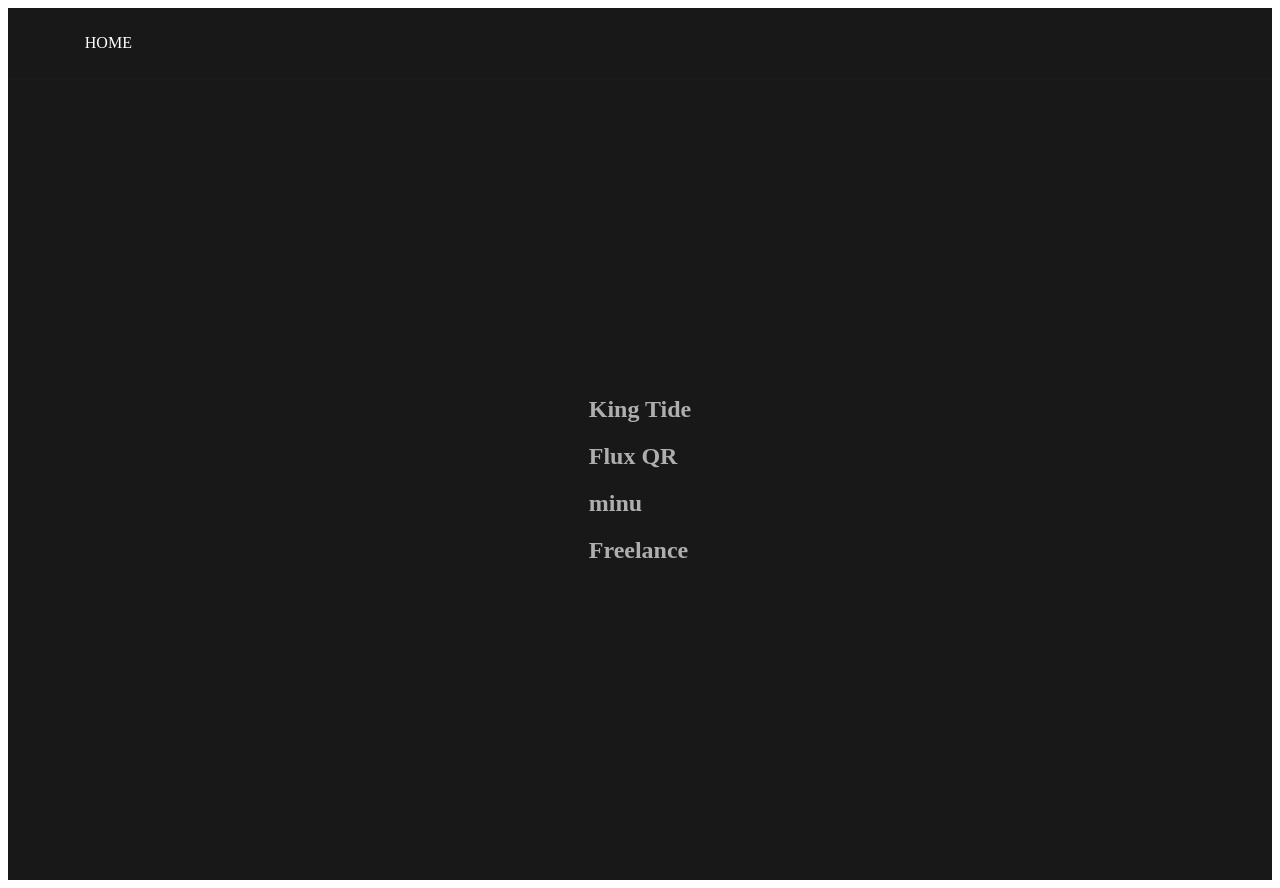
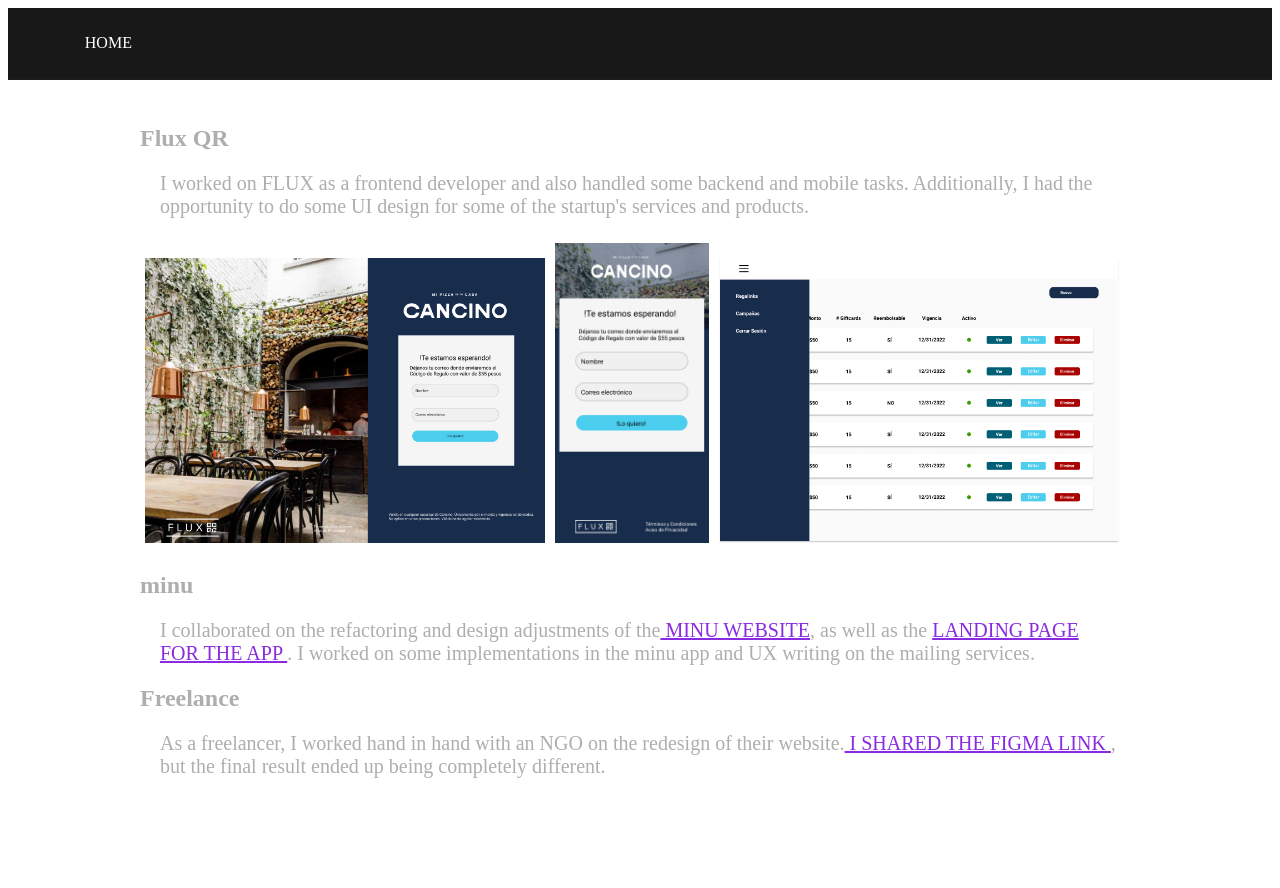
Before and after one commit to lawrayette/Karen-Molina, a Gatsby site: page /portfolio in a window 1280 px wide. After the commit the page ends 831 px from the top, so only its background shows below. Built offline with nearby package versions, Linux system fonts and the light colour scheme; Gatsby itself is replaced by a stand-in of ours.

Commit message:
portfolio

```diff
--- a/src/pages/portfolio.js
+++ b/src/pages/portfolio.js
@@ -1,22 +1,44 @@
 import React from "react";
 import Layout from "../components/Layout";
-import './../styles/about.css'
+import "./../styles/portfolio.css";
+import RegalinkDesktop from "/src/images/Desktop - 1 (1).png"
+import RegalinkMob from "/src/images/iPhone SE - 1.png"
+import RegalinkAdmin from "/src/images/Desktop - 4.png"
 
-export default function about() {
+export default function portfolio() {
   return (
     <Layout>
       <div className="about">
         <article class="set-width">
           <section>
-            <h2>King Tide</h2>
+            <h2>Flux QR</h2>
+            <p>
+              I worked on FLUX as a frontend developer and also handled some
+              backend and mobile tasks. Additionally, I had the opportunity to
+              do some UI design for some of the startup's services and products.
+            </p>
+            <div>
+              <img src={RegalinkDesktop} width={400}/>
+              <img src={RegalinkMob} height={300}/>
+              <img src={RegalinkAdmin} width={400}/>
+            </div>
           </section>
           <section>
-            <h2>Flux QR</h2>
+            <h2>minu</h2>
+            <p>
+              I collaborated on the refactoring and design adjustments of the
+              <a href="https://www.minu.mx/" target="blank"> minu website</a>, as well as the <a href="https://m.minu.mx/" target="blank">landing page for the app </a>. I worked on
+              some implementations in the minu app and UX writing on the mailing services.
+            </p>
           </section>
-          <section><h2>minu</h2></section>
-          <section><h2>Freelance</h2></section>
-
-
+          <section>
+            <h2>Freelance</h2>
+            <p>
+              As a freelancer, I worked hand in hand with an NGO on the redesign
+              of their website.<a href="https://www.figma.com/file/uk5vtZiiwwpBYnbRmx7NoL/Untitled?type=design&node-id=0%3A1&mode=design&t=yPWQI0OrAMoxVhT8-1" target="blank"> I shared the Figma link </a>, but the final result
+              ended up being completely different.
+            </p>
+          </section>
         </article>
       </div>
     </Layout>
--- a/src/styles/index.css
+++ b/src/styles/index.css
@@ -51,10 +51,10 @@
     font-size: 35px;
    background: linear-gradient(
       to left,
-      #7900ff 20%,
-      #df00ff 40%,
-      #df00ff 60%,
-      #7b04ff 80%
+      #0202ff 20%,
+      #0080ff 40%,
+      #00aeff 60%,
+      #1504ff 80%
     );
     -webkit-background-clip: text;
     -webkit-text-fill-color: transparent;
--- /dev/null
+++ b/src/styles/portfolio.css
@@ -0,0 +1,19 @@
+p {
+    font-size: 20px;
+    margin-bottom: 10px;
+    margin: 20px;
+  }
+  .set-width{
+    max-width: 1000px;
+    padding: 25px;
+    margin: 0 auto;
+    color: #aeaeae;
+}
+img{
+  margin: 5px;
+}
+
+a{
+  color: blueviolet;
+  text-transform: uppercase;
+}
```
Also changed, not shown: src/images/Desktop - 1 (1).png (added), src/images/Desktop - 1.png (added), src/images/Desktop - 4.png (added), src/images/Desktop - 5.png (added), src/images/iPad Pro 11_ - 1.png (added), src/images/iPhone SE - 1.png (added).
